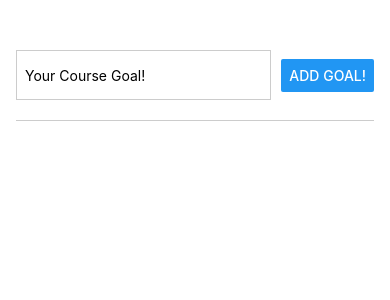
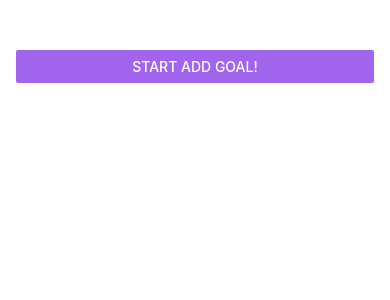
Before and after one commit to mohammadZahedii/react-native-tuts, a React Native app: screen / in a window 390 px wide. Shown: the top 300 px of the page. Built offline with nearby package versions, Linux system fonts and the light colour scheme.

Commit message:
complete first app about add goals

```diff
--- a/App.js
+++ b/App.js
@@ -1,50 +1,61 @@
 import { useState } from "react";
-import {
-  StyleSheet,
-  Text,
-  View,
-  Button,
-  TextInput,
-  FlatList,
-} from "react-native";
+import { StyleSheet, View, FlatList, Button } from "react-native";
+import GoalItem from "./components/GoalItem";
+import { StatusBar } from "expo-status-bar";
+import GoalInput from "./components/GoalInput";
 
 export default function App() {
-  const [enteredGoalText, setEnteredGoalText] = useState("");
-
+  const [isModalVisible, setIsModalVisible] = useState(false);
   const [courseGoals, setCourseGoals] = useState([]);
 
-  const goalInputHandler = (textValue) => {
-    setEnteredGoalText(textValue);
+  //handler for open  modal
+  const startAddGoalItem = () => {
+    setIsModalVisible(true);
   };
-
-  const addGoalHandler = () => {
+  //handler for close modal
+  const endAddGoalItem = () => {
+    setIsModalVisible(false);
+  };
+  //function for add any Goal item
+  const addGoalHandler = (enteredGoalText) => {
     setCourseGoals((crt) => [
       ...crt,
       { id: Math.round(Math.random() * 10000), value: enteredGoalText },
     ]);
-    setEnteredGoalText("");
+    //close modal
+    endAddGoalItem();
   };
-
+  //handler of delete individual item
+  const deleteGoalHandler = (id) => {
+    setCourseGoals((crt) => {
+      return crt.filter((item) => item.id !== id);
+    });
+  };
   return (
+    <>
+      <StatusBar style="light" />
       <View style={styles.appContainer}>
-      <View style={styles.inputContainer}>
-        <TextInput
-          style={styles.textInput}
-          placeholder="Your Course Goal!"
-          onChangeText={goalInputHandler}
+        <Button
+          title="Start Add Goal!"
+          color={"#a065ec"}
+          onPress={startAddGoalItem}
         />
-        <Button title="Add Goal!" onPress={addGoalHandler} />
-      </View>
-      <View style={styles.divider} />
-
+        <GoalInput
+          onAddItem={addGoalHandler}
+          visibility={isModalVisible}
+          onCloseModal={endAddGoalItem}
+        />
+        {courseGoals.length ? <View style={styles.divider} /> : null}
         <View style={styles.goalsContainer}>
           <FlatList
             data={courseGoals}
             renderItem={(renderData) => {
               return (
-              <View style={styles.goalItem}>
-                <Text style={styles.goalText}>{renderData.item.value}</Text>
-              </View>
+                <GoalItem
+                  onDeleteItem={deleteGoalHandler}
+                  id={renderData.item.id}
+                  value={renderData.item.value}
+                />
               );
             }}
             keyExtractor={(item) => {
@@ -54,6 +65,7 @@ export default function App() {
           />
         </View>
       </View>
+    </>
   );
 }
 
@@ -64,35 +76,11 @@ const styles = StyleSheet.create({
     padding: 50,
     paddingHorizontal: 16,
   },
-  inputContainer: {
-    flex: 1,
-    flexDirection: "row",
-    justifyContent: "space-between",
-    alignItems: "center",
-    gap: 10,
-    maxHeight: 50,
-  },
   divider: {
     borderTopWidth: 1,
     borderTopColor: "#cccccc",
   },
-  textInput: {
-    borderWidth: 1,
-    borderColor: "#cccccc",
-    flex: 1,
-    height: "100%",
-    padding: 8,
-  },
   goalsContainer: {
     flex: 5,
   },
-  goalItem: {
-    padding: 16,
-    margin: 8,
-    backgroundColor: "#211781",
-    borderRadius: 8,
-  },
-  goalText: {
-    color: "white",
-  },
 });
--- a/app.json
+++ b/app.json
@@ -5,15 +5,14 @@
     "version": "1.0.0",
     "orientation": "portrait",
     "icon": "./assets/icon.png",
+    "backgroundColor": "#1e085a",
     "userInterfaceStyle": "light",
     "splash": {
       "image": "./assets/splash.png",
       "resizeMode": "contain",
       "backgroundColor": "#ffffff"
     },
-    "assetBundlePatterns": [
-      "**/*"
-    ],
+    "assetBundlePatterns": ["**/*"],
     "ios": {
       "supportsTablet": true
     },
--- /dev/null
+++ b/components/GoalInput.js
@@ -0,0 +1,91 @@
+import {
+  StyleSheet,
+  View,
+  TextInput,
+  Button,
+  Modal,
+  Image,
+} from "react-native";
+import PropTypes from "prop-types";
+import { useState } from "react";
+
+const GoalInput = ({ onAddItem, visibility, onCloseModal }) => {
+  const [enteredGoalText, setEnteredGoalText] = useState("");
+  //function to change input value
+  const goalInputHandler = (textValue) => {
+    setEnteredGoalText(textValue);
+  };
+  //add enteredText value to Goals list
+  const addGoalTextHandler = () => {
+    if (!enteredGoalText.length) return;
+    onAddItem(enteredGoalText);
+    setEnteredGoalText("");
+  };
+  return (
+    <Modal visible={visibility} animationType="slide">
+      <View style={styles.inputContainer}>
+        <Image
+          style={styles.imageStyle}
+          source={require("../assets/goal.png")}
+        />
+        <TextInput
+          style={styles.textInput}
+          placeholder="Your Course Goal!"
+          onChangeText={goalInputHandler}
+          value={enteredGoalText}
+        />
+        <View style={styles.buttonContainer}>
+          <View style={styles.button}>
+            <Button title="Cancel" color={"#f31282"} onPress={onCloseModal} />
+          </View>
+          <View style={styles.button}>
+            <Button
+              title="Add Goal!"
+              onPress={addGoalTextHandler}
+              color={"#b180f0"}
+            />
+          </View>
+        </View>
+      </View>
+    </Modal>
+  );
+};
+
+const styles = StyleSheet.create({
+  inputContainer: {
+    flex: 1,
+    justifyContent: "center",
+    alignItems: "center",
+    gap: 20,
+    padding: 40,
+    backgroundColor: "#4b3582",
+  },
+  textInput: {
+    borderWidth: 1,
+    borderColor: "#e4d0ff",
+    backgroundColor: "#e4d0ff",
+    borderRadius: 6,
+    color: "#120438",
+    width: "100%",
+    padding: 12,
+  },
+  buttonContainer: {
+    flexDirection: "row",
+    gap: 20,
+  },
+  button: {
+    width: "40%",
+  },
+  imageStyle: {
+    width: 150,
+    height: 150,
+  },
+});
+
+GoalInput.propTypes = {
+  onAddItem: PropTypes.func.isRequired,
+  visibility: PropTypes.bool.isRequired,
+  onCloseModal: PropTypes.func.isRequired,
+};
+
+export default GoalInput;
--- /dev/null
+++ b/components/GoalItem.js
@@ -0,0 +1,40 @@
+import { View, Text, StyleSheet, Pressable } from "react-native";
+import PropTypes from "prop-types";
+
+const GoalItem = ({ value, id, onDeleteItem }) => {
+  return (
+    <View style={styles.goalItem}>
+      <Pressable
+        onPress={() => onDeleteItem(id)}
+        android_ripple={{ color: "#715596" }}
+        style={({ pressed }) => pressed && styles.pressedItem}
+      >
+        <Text style={styles.goalText}>{value}</Text>
+      </Pressable>
+    </View>
+  );
+};
+
+export default GoalItem;
+
+const styles = StyleSheet.create({
+  goalItem: {
+    margin: 8,
+    padding: 1,
+    backgroundColor: "#351f98",
+    borderRadius: 6,
+  },
+  pressedItem: {
+    opacity: 0.5,
+  },
+  goalText: {
+    color: "white",
+    padding: 14,
+  },
+});
+
+GoalItem.propTypes = {
+  value: PropTypes.string.isRequired,
+  id: PropTypes.number.isRequired,
+  onDeleteItem: PropTypes.func.isRequired,
+};
```
Also changed, not shown: assets/goal.png (added). Lines whose indentation alone changed are shown as unchanged.
